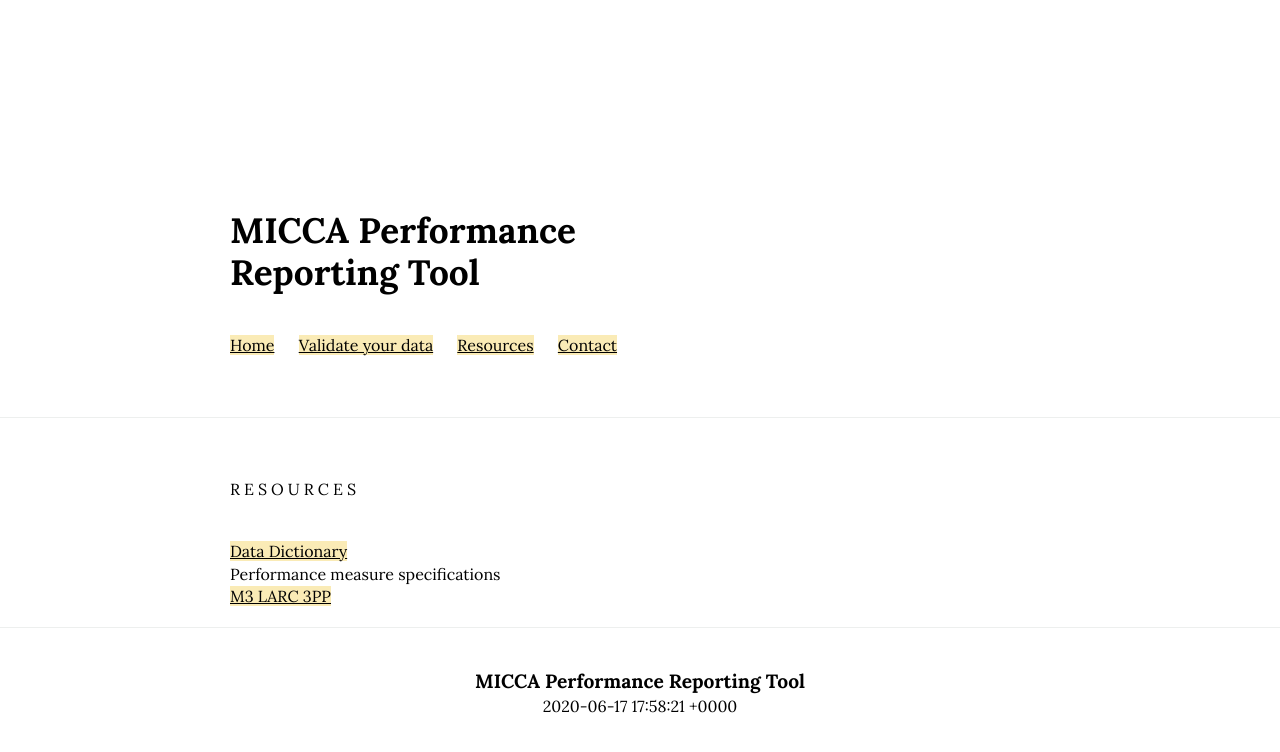
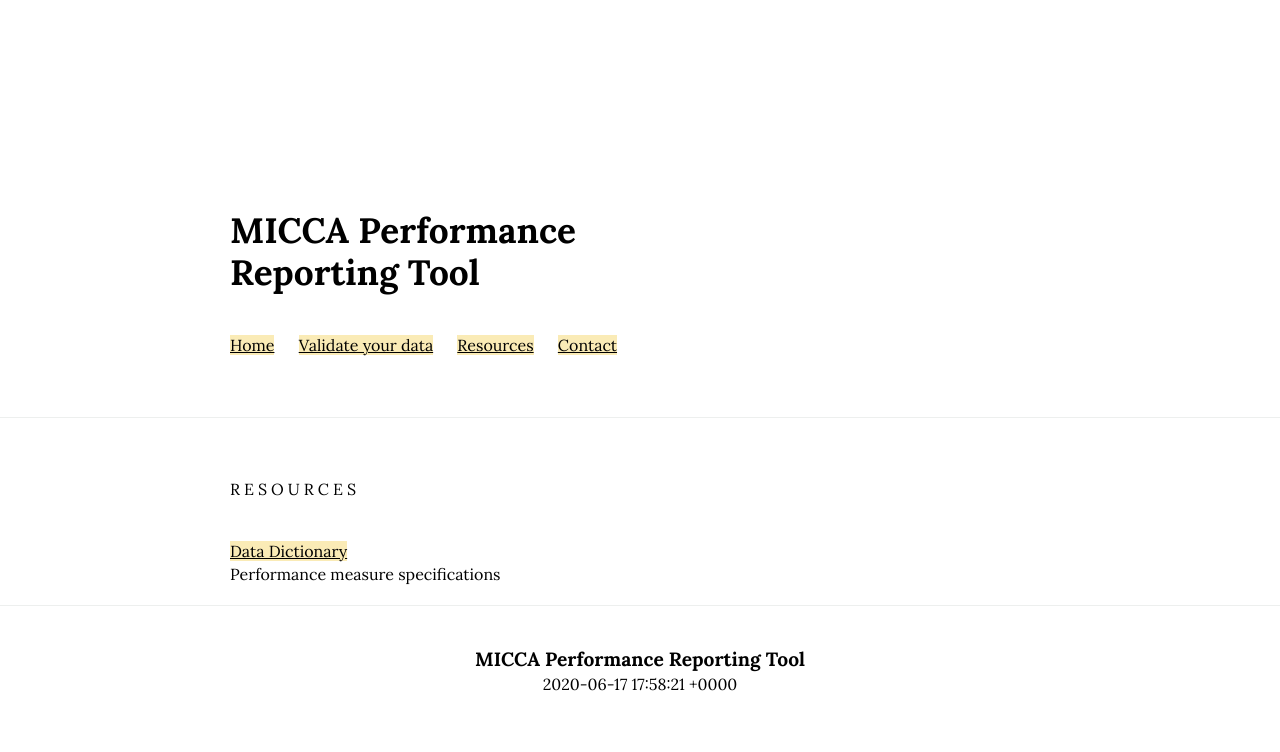
Before and after one commit to Display-Lab/micca-static, a Jekyll site: the page built from resources.html, in a window 1280 px wide. Shown: the top 752 px of the page. Built offline with Jekyll 4.4.1, drawn with Linux system fonts in a browser that asks for light colours.

Commit message:
Remove bad link

```diff
--- a/resources.html
+++ b/resources.html
@@ -19,8 +19,6 @@ layout: default
 
 <p>Performance measure specifications</p>
 
-<a href="http://micca.report/index.html">M3 LARC 3PP</a>
-
 <ul>
 {% assign measure_files = site.static_files | where: "measure", true %}
 {% for measure in measure_files %}
```
